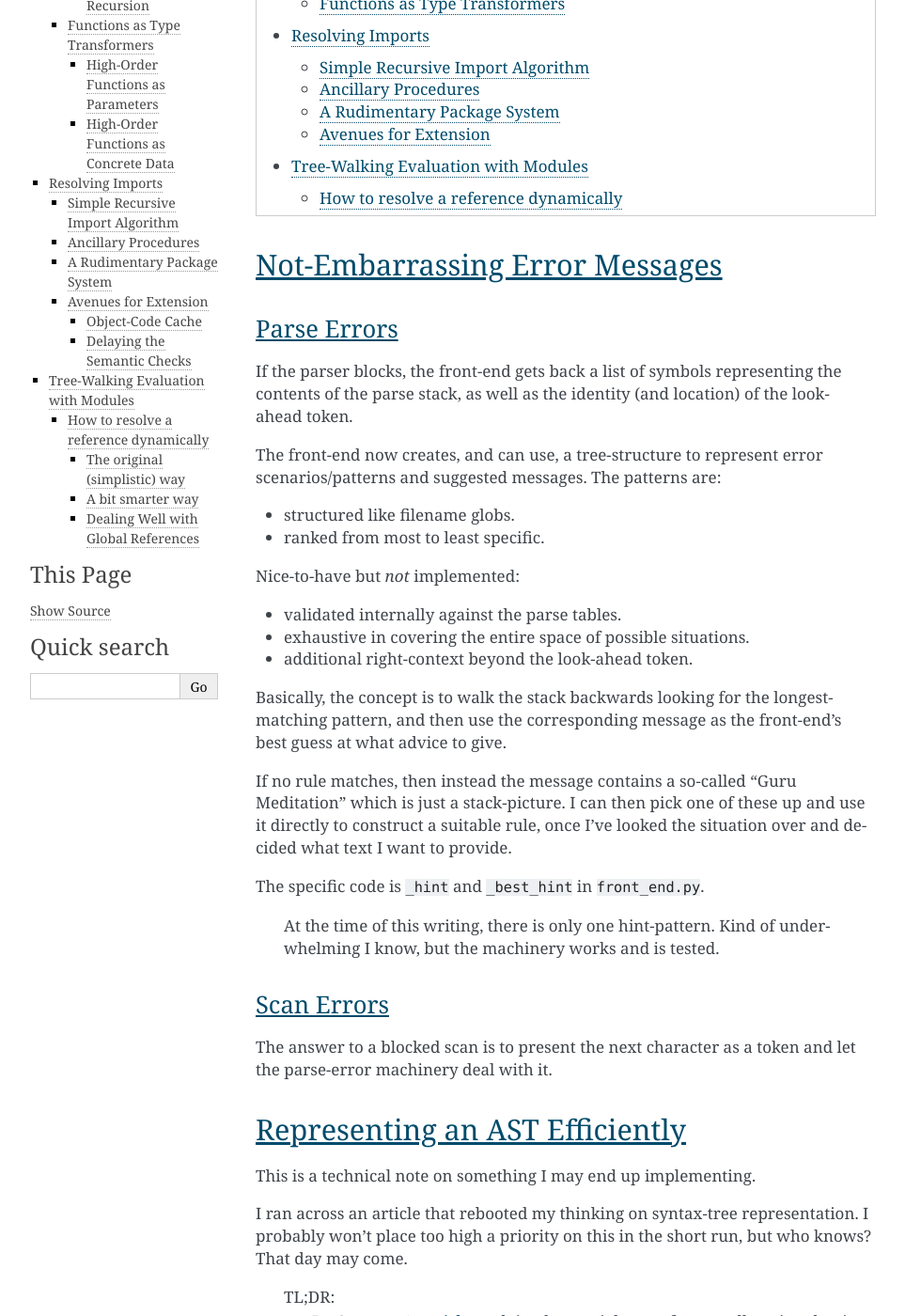
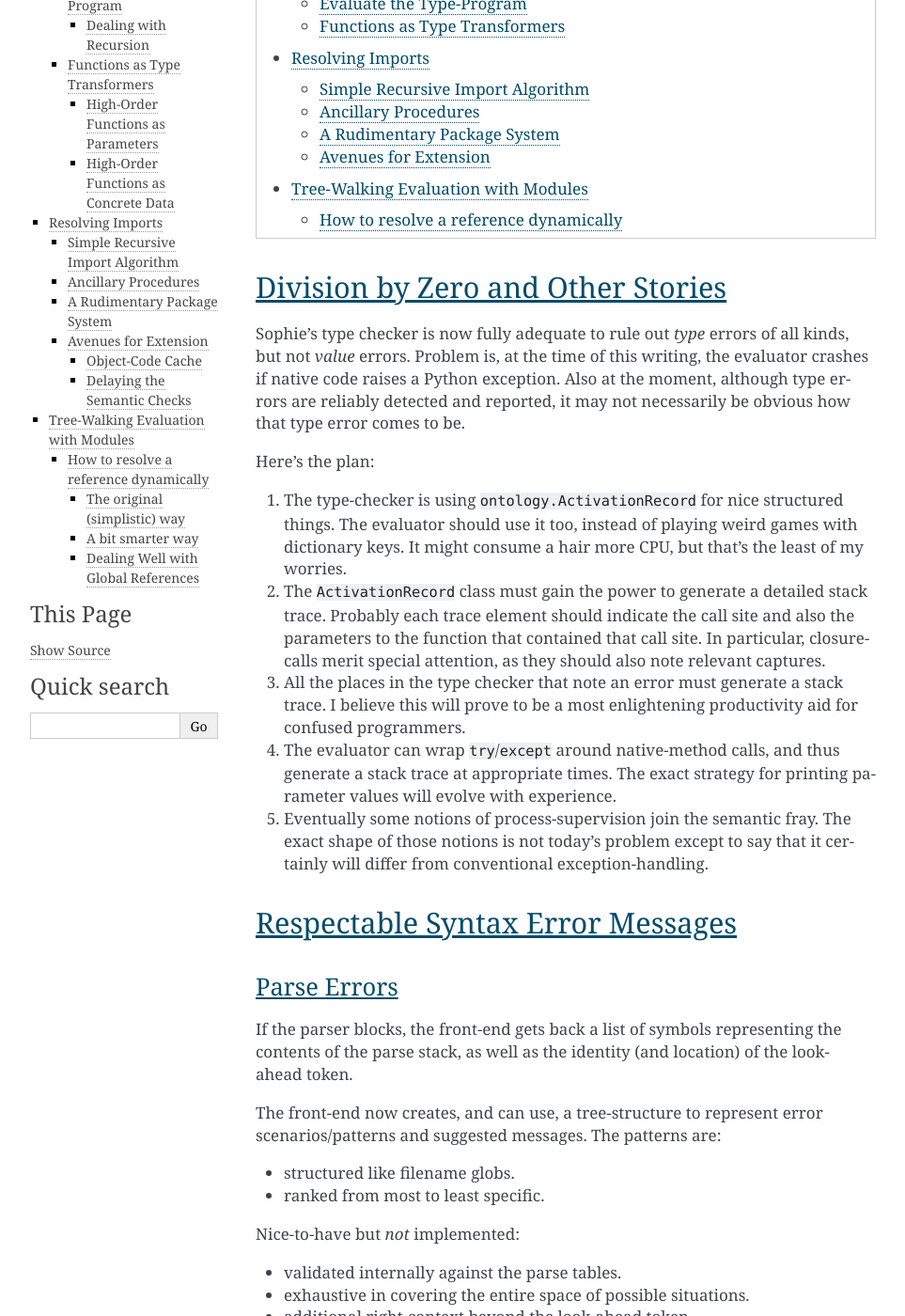
Before and after one commit to kjosib/sophie, a Sphinx documentation site: the page built from docs/mechanics.rst, in a window 1280 px wide and 1400 px high, scrolled down 414 px. Shown: the whole window at 94% size, without its empty margins (148-1111 px from the left). Built offline with Sphinx 7.4.7, drawn with Linux system fonts in a browser that asks for light colours; some of the changed text lies outside the part shown.

Commit message:
Division by Zero and Other Stories

```diff
--- a/docs/mechanics.rst
+++ b/docs/mechanics.rst
@@ -8,7 +8,33 @@ I'll add notes as they seem necessary while the overall system fills out.
     :local:
     :depth: 2
 
-Not-Embarrassing Error Messages
+Division by Zero and Other Stories
+~~~~~~~~~~~~~~~~~~~~~~~~~~~~~~~~~~~
+
+Sophie's type checker is now fully adequate to rule out *type* errors of all kinds,
+but not *value* errors. Problem is, at the time of this writing, the evaluator crashes
+if native code raises a Python exception. Also at the moment, although type errors are reliably
+detected and reported, it may not necessarily be obvious how that type error comes to be.
+
+Here's the plan:
+
+1. The type-checker is using ``ontology.ActivationRecord`` for nice structured things.
+   The evaluator should use it too, instead of playing weird games with dictionary keys.
+   It might consume a hair more CPU, but that's the least of my worries.
+2. The ``ActivationRecord`` class must gain the power to generate a detailed stack trace.
+   Probably each trace element should indicate the call site and also the parameters to the
+   function that contained that call site.
+   In particular, closure-calls merit special attention, as they should also note relevant captures.
+3. All the places in the type checker that note an error must generate a stack trace.
+   I believe this will prove to be a most enlightening productivity aid for confused programmers.
+4. The evaluator can wrap ``try``/``except`` around native-method calls,
+   and thus generate a stack trace at appropriate times.
+   The exact strategy for printing parameter values will evolve with experience.
+5. Eventually some notions of process-supervision join the semantic fray.
+   The exact shape of those notions is not today's problem except to say
+   that it certainly will differ from conventional exception-handling.
+
+Respectable Syntax Error Messages
 ~~~~~~~~~~~~~~~~~~~~~~~~~~~~~~~~~~~~~~
 
 Parse Errors
@@ -38,7 +64,7 @@ once I've looked the situation over and decided what text I want to provide.
 
 The specific code is ``_hint`` and ``_best_hint`` in ``front_end.py``.
 
-    At the time of this writing, there is only one hint-pattern.
+    Right now, there are only four hint-patterns.
     Kind of underwhelming I know, but the machinery works and is tested.
 
 Scan Errors
```
Also changed, not shown: 1 other file.
